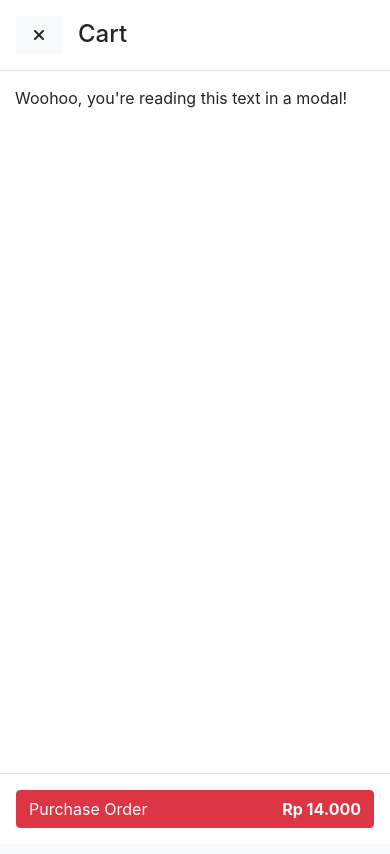
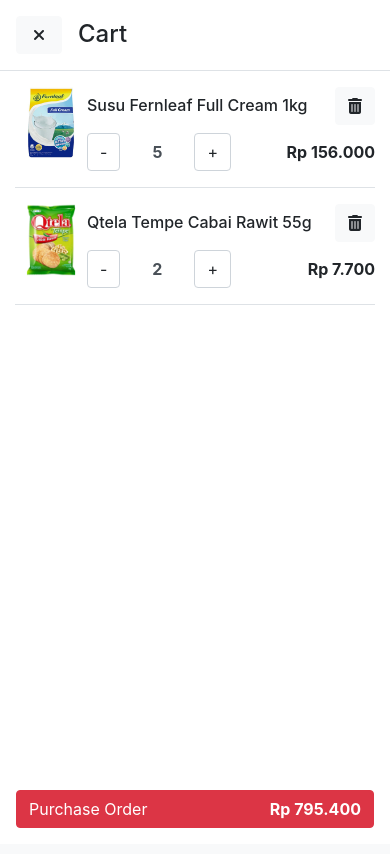
Before and after one commit to intanadhella/project-glovorymart-reactjs, a React (Create React App) app: page / in a window 390 px wide. Both pictures are taken after a click on the button 282 px from the left and 33 px from the top of the page. Built offline with nearby package versions, Linux system fonts and the light colour scheme.

Commit message:
Add kerajang

```diff
--- a/src/App.js
+++ b/src/App.js
@@ -21,7 +21,7 @@ class App extends Component {
                 },
                 {
                     id: 2,
-                    namaBarang: "Susu Fernleaf Full Cream",
+                    namaBarang: "Susu Fernleaf Full Cream 1kg",
                     harga: 156000,
                     gambar: susu,
                 },
@@ -55,6 +55,8 @@ class App extends Component {
                 <Keranjang
                     handleClose={this.handleClose}
                     showKeranjang={this.state.showKeranjang}
+                    daftarBarang={this.state.daftarBarang}
+                    daftarBelanja={this.state.daftarBelanja}
                 />
             </div>
         );
--- a/src/components/Container.js
+++ b/src/components/Container.js
@@ -5,14 +5,14 @@ import NumberFormat from "react-number-format";
 class Body extends Component {
     render() {
         const daftarBarang = this.props.daftarBarang.map((barang) => (
-            <Col xl={2} lg={3} md={4} sm={6} xs={12} key={barang.id}>
+            <Col xl={2} lg={3} md={4} sm={6} xs={6} key={barang.id}>
                 <Card className="mb-4 zoom border-0">
                     <Card.Body>
                         <div className="display-foto">
                             <img
                                 src={barang.gambar}
                                 alt={barang.namaBarang}
-                                className="foto-makanan"
+                                className="item-foto"
                             />
                         </div>
                         <Card.Title as="h6" className="mt-4 two-lines">
--- a/src/components/Keranjang.js
+++ b/src/components/Keranjang.js
@@ -1,43 +1,123 @@
-import React from 'react'
-import {Modal, Button} from "react-bootstrap";
+import React, { Component } from "react";
+import { Modal, Button, InputGroup, FormControl } from "react-bootstrap";
+import NumberFormat from "react-number-format";
 
-function Keranjang(props) {
+class Keranjang extends Component {
+    getItem = (id) => {
+        const item = this.props.daftarBarang.filter(function (barang) {
+            return barang.id === id;
+        });
+        return item[0];
+    };
+    getTotal = () => {
+        const subTotal = this.props.daftarBelanja.map((belanja) => {
+            belanja.harga = this.getItem(belanja.id).harga;
+            belanja.subTotal = belanja.jumlah * belanja.harga;
+
+            return belanja.subTotal;
+        });
+
+        const total = subTotal.reduce((prev, curr) => prev + curr);
+
+        return total;
+    };
+    render() {
+        const daftarBelanja = this.props.daftarBelanja.map((belanja) => (
+            <div
+                className="list-keranjang d-flex border-bottom py-3"
+                key={belanja.id}
+            >
+                <div className="display-keranjang">
+                    <img
+                        src={this.getItem(belanja.id).gambar}
+                        alt="Ketela"
+                        className="item-keranjang"
+                    />
+                </div>
+                <div className="desc-keranjang">
+                    <div className="desc-keranjang-1 d-flex justify-content-between mb-2">
+                        <div className="title-keranjang my-auto h6">
+                            {this.getItem(belanja.id).namaBarang}
+                        </div>
+                        <Button variant="light" className="hapus-keranjang">
+                            <i className="fas fa-trash-alt"></i>
+                        </Button>
+                    </div>
+                    <div className="desc-keranjang-2 d-flex justify-content-between">
+                        <InputGroup className="control-keranjang w-50">
+                            <Button variant="outline-danger btn-text-hitam">
+                                -
+                            </Button>
+                            <FormControl
+                                readOnly
+                                aria-describedby="basic-addon1"
+                                className="border-0 text-center font-weight-bold bg-white"
+                                value={belanja.jumlah}
+                            />
+                            <Button variant="outline-danger btn-text-hitam">
+                                +
+                            </Button>
+                        </InputGroup>
+                        <div className="price-keranjang my-auto font-weight-bold">
+                            <NumberFormat
+                                value={this.getItem(belanja.id).harga}
+                                displayType={"text"}
+                                thousandSeparator={"."}
+                                decimalSeparator={","}
+                                prefix={"Rp "}
+                            />
+                        </div>
+                    </div>
+                </div>
+            </div>
+        ));
         return (
+            <div>
                 <div>
                     <>
                         <Modal
-                    show={props.showKeranjang}
-                    onHide={props.handleClose}
+                            show={this.props.showKeranjang}
+                            onHide={this.props.handleClose}
                             className={`come-from right`}
                         >
-                    <Modal.Header className="justify-content-start">
+                            <Modal.Header className="justify-content-start keranjang-top">
                                 <Button
                                     variant="light"
                                     className="mr-3 px-3"
-                            onClick={props.handleClose}
+                                    onClick={this.props.handleClose}
                                 >
                                     <i className="fas fa-times"></i>
                                 </Button>
                                 <Modal.Title>Cart</Modal.Title>
                             </Modal.Header>
-                    <Modal.Body>
-                        Woohoo, you're reading this text in a modal!
+                            <Modal.Body className="keranjang-body py-0">
+                                {daftarBelanja}
                             </Modal.Body>
-                    <Modal.Footer>
+                            <Modal.Footer className="border-top-0">
                                 <Button
                                     variant="danger"
-                            onClick={props.handleClose}
+                                    onClick={this.props.handleClose}
                                     block
                                     className="d-flex justify-content-between"
                                 >
                                     <span>Purchase Order</span>
-                            <strong>Rp 14.000</strong>
+                                    <strong>
+                                        <NumberFormat
+                                            value={this.getTotal()}
+                                            displayType={"text"}
+                                            thousandSeparator={"."}
+                                            decimalSeparator={","}
+                                            prefix={"Rp "}
+                                        />
+                                    </strong>
                                 </Button>
                             </Modal.Footer>
                         </Modal>
                     </>
                 </div>
+            </div>
         );
     }
+}
 
-export default Keranjang
+export default Keranjang;
--- a/src/index.css
+++ b/src/index.css
@@ -12,15 +12,14 @@ code {
         monospace;
 }
 
-.foto-makanan {
+.display-foto {
+    height: 130px;
+    width: 100%;
+}
+.item-foto {
     width: 100%;
     height: 100%;
     object-fit: contain;
-}
-
-.display-foto {
-    height: 130px;
-    width: 100%;
 }
 
 .one-line {
@@ -31,7 +30,7 @@ code {
 
 .two-lines {
     display: -webkit-box;
-    height: 50px;
+    height: 38px;
     -webkit-line-clamp: 2;
     -webkit-box-orient: vertical;
     overflow: hidden;
@@ -42,7 +41,6 @@ code {
     transition: all 0.2s;
     box-shadow: 0 0.125rem 0.25rem rgba(0, 0, 0, 0.075);
 }
-
 .zoom:hover {
     transform: scale(1.05);
     box-shadow: 0 0.5rem 1rem rgba(0, 0, 0, 0.15);
@@ -68,31 +66,66 @@ code {
     -o-transform: translate3d(0%, 0, 0);
     transform: translate3d(0%, 0, 0);
 }
-
 .come-from.right .modal-content {
     height: 100%;
-    overflow-y: auto;
     border-radius: 0px;
     border: 0px;
 }
-
 .come-from.right .modal-body {
-    padding: 15px 15px 80px;
+    padding: 15px;
+    overflow-y: auto;
 }
-
 .come-from.right.fade .modal-dialog {
     right: -320px;
     -webkit-transition: opacity 0.3s linear, right 0.3s ease-out;
     -moz-transition: opacity 0.3s linear, right 0.3s ease-out;
     -o-transition: opacity 0.3s linear, right 0.3s ease-out;
     transition: opacity 0.3s linear, right 0.3s ease-out;
+    overflow-y: initial !important;
 }
 .come-from.right.fade.show .modal-dialog {
     right: 0;
+}
+
+.btn-text-hitam {
+    color: #212529 !important;
+    border-color: #ced4da !important;
+}
+.btn-text-hitam:hover {
+    color: #fff !important;
+}
+
+.display-keranjang {
+    height: 100%;
+    width: 20%;
+}
+.item-keranjang {
+    width: 100%;
+    height: 100%;
+    object-fit: contain;
+}
+
+.desc-keranjang {
+    width: 80%;
+}
+
+.keranjang-top {
+    position: fixed;
+    top: 0;
+    z-index: 2000;
+    width: 400px;
+}
+
+.keranjang-body {
+    top: 71px;
+    margin-bottom: 70px;
 }
 
 @media (max-width: 576px) {
     .come-from.right .modal-dialog {
         width: 100% !important;
     }
+    .keranjang-top {
+        width: 100%;
+    }
 }
```
Lines whose indentation alone changed are shown as unchanged.
